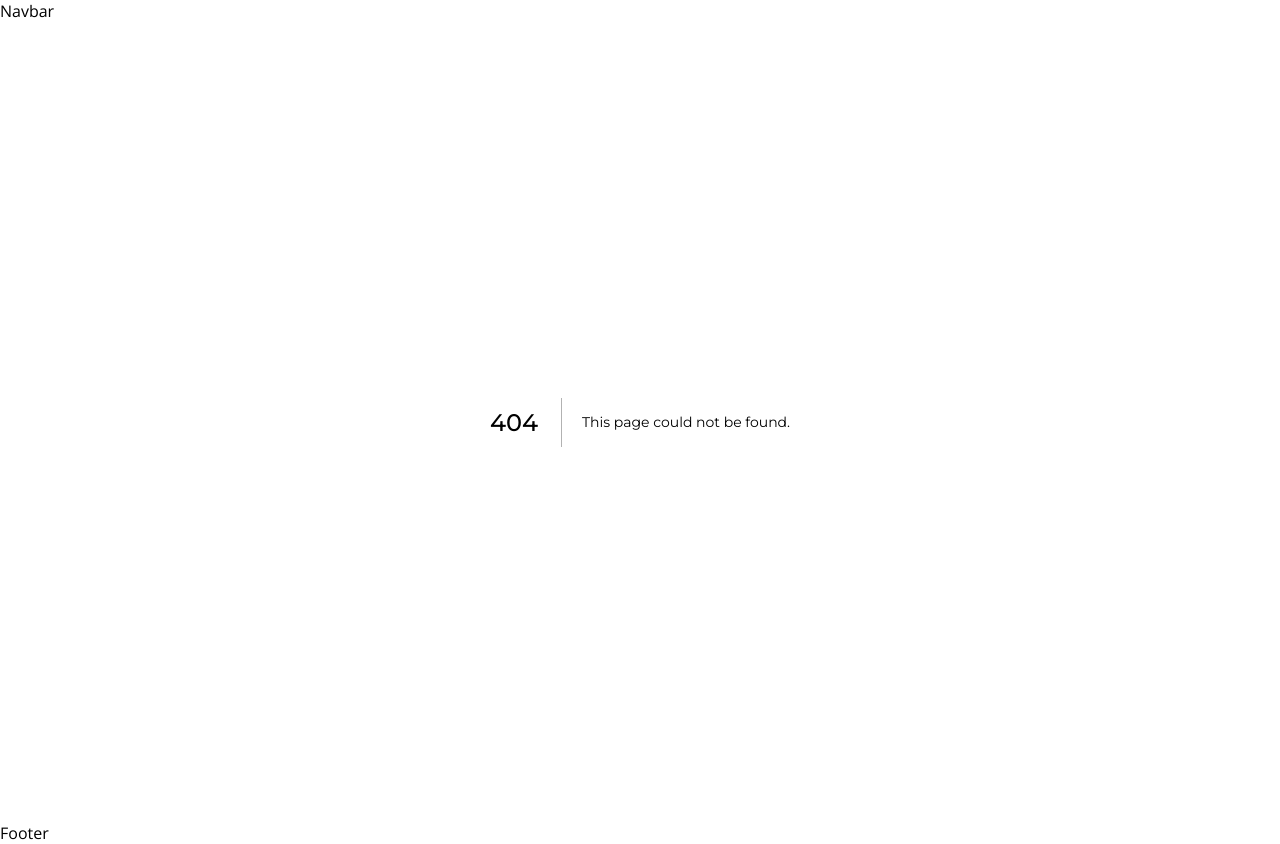
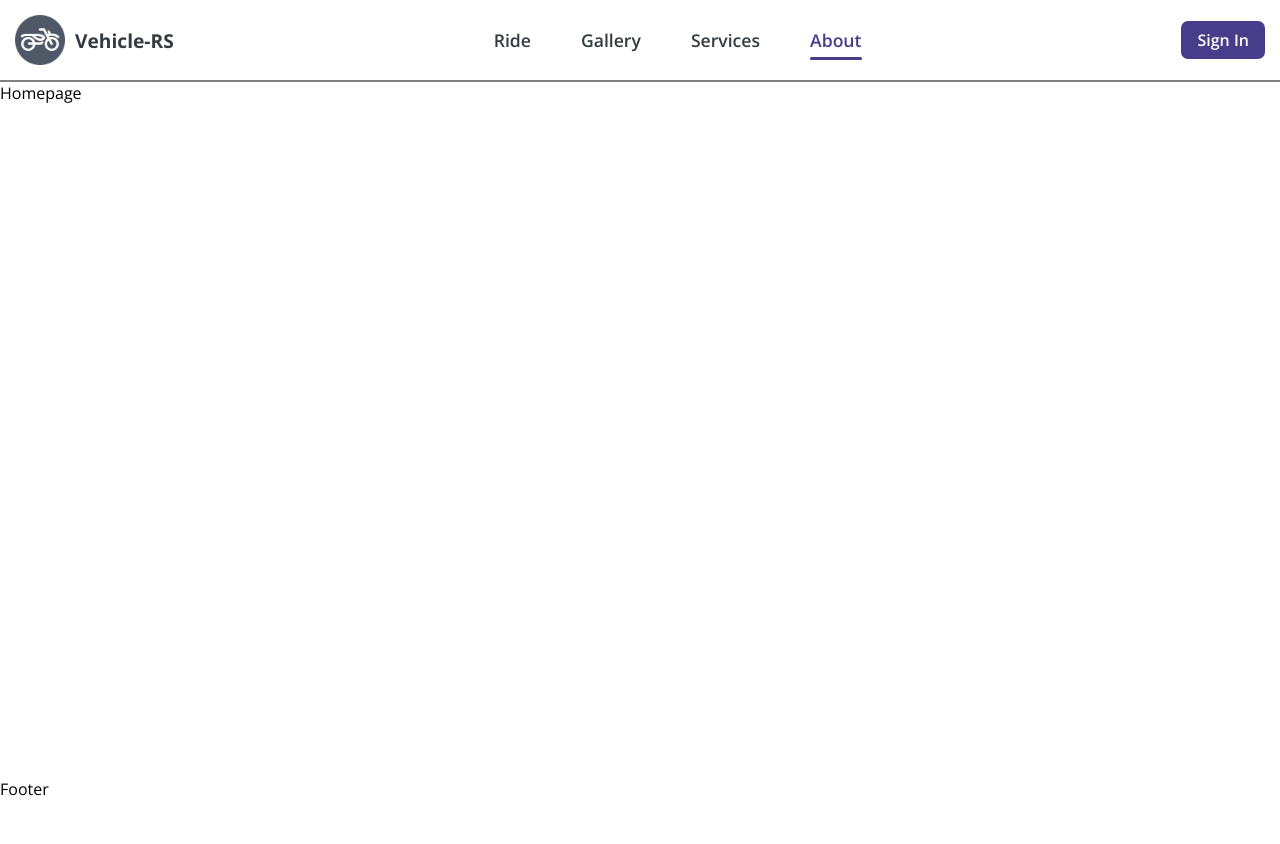
Before and after one commit to sushilkshetri029/Bike-rental-system, a Next.js app: page /about-us in a window 1280 px wide. Before the commit this address had no page. After the commit the page ends 800 px from the top, so only its background shows below. Built offline with nearby package versions, Linux system fonts and the light colour scheme.

Commit message:
added navbar

```diff
--- /dev/null
+++ b/app/about-us/page.js
@@ -0,0 +1,7 @@
+import Homepage from "@/components/Homepage/Homepage";
+
+export default function Home() {
+  return (
+    <Homepage />
+  );
+}
--- a/app/globals.css
+++ b/app/globals.css
@@ -31,9 +31,23 @@ main {
   /* background-color: blue; */
 }
 
+/* link-rd = link-remove-decoration */
+.link-rd {
+  text-decoration: none;
+  color: var(--color-black-text);
+}
+
+.image-fit {
+  object-fit: cover;
+  object-position: center;
+}
+
 :root {
-  --color-primary: #1E90FF;
-  --color-secondary: #FF6347;
-  --color-background: #F8F9FA;
-  --color-text: #343A40;
+  --theme-blue-primary: #1E90FF;
+  --theme-blue-dark: #0D47A1;
+  --theme-blue-dark-2: darkslateblue;
+  --theme-blue-dark-3: darkblue;
+  --theme-yellow-primary-2: #FF6347;
+  --color-black-text: #343A40;
+  --color-purple-text: #8167a9;
 }
--- a/app/layout.js
+++ b/app/layout.js
@@ -45,7 +45,7 @@ export default function RootLayout({ children }) {
         className={`${openSans.variable} ${montserrat.variable} ${openSansItalic.variable} ${montserratItalic.variable}`}
       >
         <Navbar />
-        <NextTopLoader color="#EE7214" showSpinner={false} zIndex={1800} />
+        <NextTopLoader color="var(--theme-blue-dark)" showSpinner={false} zIndex={1800} />
         {children}
         <Footer />
       </body>
--- a/components/Navbar/Navbar.css
+++ b/components/Navbar/Navbar.css
@@ -0,0 +1,78 @@
+nav.navbar-wrapper {
+    display: flex;
+    flex-direction: row;
+    gap: 70px;
+    justify-content: space-between;
+    align-items: center;
+    padding: 15px;
+    border-bottom: 2px solid gray;
+}
+
+.nav-left .logo {
+    display: flex;
+    flex-direction: row;
+    align-items: center;
+    gap: 10px;
+}
+
+.nav-left .logo .logo-image {
+    width: 50px;
+    height: 50px;
+}
+
+.nav-left .logo .logo-text {
+    font-size: 1.2rem;
+    font-weight: bold;
+}
+
+.nav-middle {
+    display: flex;
+    flex-direction: row;
+    gap: 50px;
+}
+
+.nav-middle .nav-middle-item {
+    font-size: 1.1rem;
+    font-weight: 600;
+    position: relative;
+}
+
+.nav-middle .nav-middle-item::after {
+    content: "";
+    position: absolute;
+    display: block;
+    min-height: 2.5px;
+    width: 0px;
+    right: 0px;
+    left: 0px;
+    margin: 0px auto;
+    background-color: var(--theme-blue-dark-2);
+    border-radius: 20px;
+    transition: 0.25s;
+    bottom: -7.5px
+}
+
+.nav-middle .nav-middle-item.active::after,
+.nav-middle .nav-middle-item:hover::after {
+    width: 100%;
+}
+
+
+.nav-middle .nav-middle-item:hover,
+.nav-middle .nav-middle-item.active {
+    color: var(--theme-blue-dark-2);
+}
+
+.nav-right .nav-right-item.sign-in-link {
+    font-size: 1rem;
+    font-weight: 600;
+    color: white;
+    padding: 8px 16px;
+    border-radius: 7px;
+    background-color: var(--theme-blue-dark-2);
+    transition: 0.25s;
+}
+
+.nav-right .nav-right-item.sign-in-link:hover {
+    background-color: var(--theme-blue-dark-3);
+}
--- a/components/Navbar/Navbar.js
+++ b/components/Navbar/Navbar.js
@@ -1,8 +1,32 @@
+"use client"
+
+import Link from 'next/link';
 import './Navbar.css';
+import Image from 'next/image';
+import { usePathname } from 'next/navigation';
 
 const Navbar = () => {
+  const pathname = usePathname();
+  const firstPathSegment = pathname.split('?')[0].split('#')[0].split('/')[1];
+
   return (
-    <div>Navbar</div>
+    <nav className='navbar-wrapper'>
+      <div className="nav-left">
+        <Link href='/' className="logo nav-left-item link-rd">
+          <Image className='logo-image image-fit' src="/logo.png" width={50} height={50} priority alt="VehicleRS" />
+          <div className="logo-text">Vehicle-RS</div>
+        </Link>
+      </div>
+      <div className="nav-middle">
+        <Link href='#' className={`nav-middle-item link-rd ${firstPathSegment === 'ride' ? 'active' : ''}`}>Ride</Link>
+        <Link href='#' className={`nav-middle-item link-rd ${firstPathSegment === 'gallery' ? 'active' : ''}`}>Gallery</Link>
+        <Link href='#' className={`nav-middle-item link-rd ${firstPathSegment === 'services' ? 'active' : ''}`}>Services</Link>
+        <Link href='#' className={`nav-middle-item link-rd ${firstPathSegment === 'about-us' ? 'active' : ''}`}>About</Link>
+      </div>
+      <div className="nav-right">
+        <Link href='#' className="nav-right-item link-rd sign-in-link">Sign In</Link>
+      </div>
+    </nav>
   )
 }
 
```
